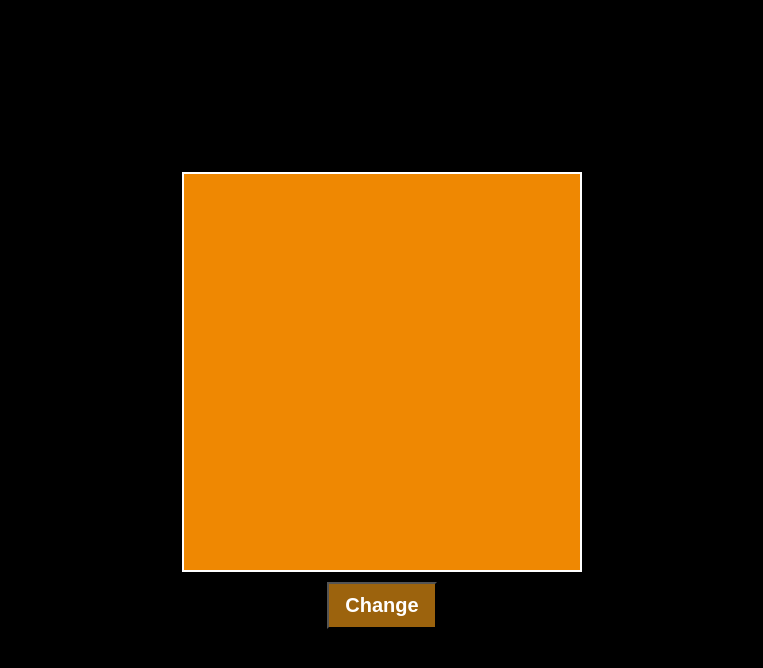
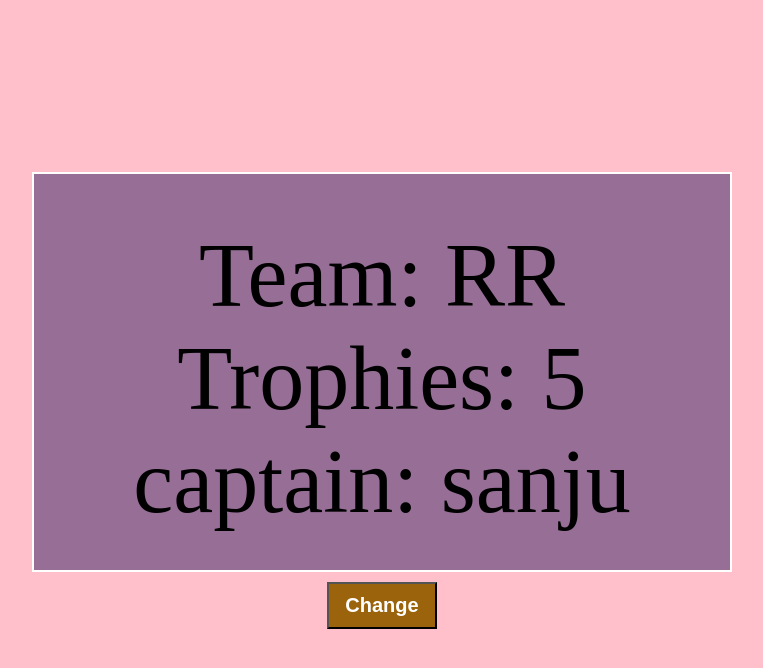
Before and after one commit to adityasmd/Dompushes, a plain HTML site: page index.html in a window 1280 px wide. Both pictures are taken after a click on the button "Change". Shown: the whole page, without its empty margins (258-1021 px from the left). Drawn offline with Linux system fonts and the light colour scheme.

Commit message:
IPL2026 winner checking game using DOM

```diff
--- a/first.js
+++ b/first.js
@@ -1,10 +1,49 @@
+
+
+let arr= [
+   {
+      Team:"MI",
+      primary:"blue",
+      secondary:"Gold",
+      Trophies: 5,
+      captain: "Rohit"
+   },
+   {
+      Team:"RCB",
+      primary:"red",
+      secondary:"grey",
+      Trophies: 1,
+      captain: "rajat"
+   },
+   {
+      Team:"CSK",
+      primary:"yellow",
+      secondary:"white",
+      Trophies: 5,
+      captain: "MSD"
+   },
+   {
+      Team:"PK",
+      primary:"crimson",
+      secondary:"grey",
+      Trophies: 0,
+      captain: "sheryash"
+   },
+   {
+      Team:"RR",
+      primary:"pink",
+      secondary:"navyblue",
+      Trophies: 5,
+      captain: "sanju"
+   },
+];
+
 let btn = document.querySelector('button')
 let box = document.querySelector('.box')
-
+let body= document.querySelector('body')
 btn.addEventListener('click', function(){
-   let c1 = Math.floor(Math.random()*256)
-   let c2 = Math.floor(Math.random()*256)
-   let c3 = Math.floor(Math.random()*256)
-
-   box.style.backgroundColor = `rgb(${c1},${c2}, ${c3})`
+  let win = Math.floor( Math.random()*arr.length);
+  box.innerHTML =  `Team: ${arr[win].Team}  Trophies: ${arr[win].Trophies} captain: ${arr[win].captain}`
+  body.style.backgroundColor = arr[win].primary
+  box.style.backgroundColor = arr[win].secondary
 })
--- a/index.html
+++ b/index.html
@@ -8,7 +8,7 @@
 
 </head>
 <body>
- <div class="box"></div>
+ <div class="box">***</div>
  <button>Change</button>
     <script src="first.js"></script>
 </body>
--- a/style.css
+++ b/style.css
@@ -15,8 +15,11 @@
 }
 
 .box{
+    font-size: 90px;
+    text-align: center;
+    padding: 50px 30px;
     height: 400px;
-    width: 400px;
+    width: 700px;
     background-color: rgb(150, 110, 150);
     border: 2px solid white;
 
```
